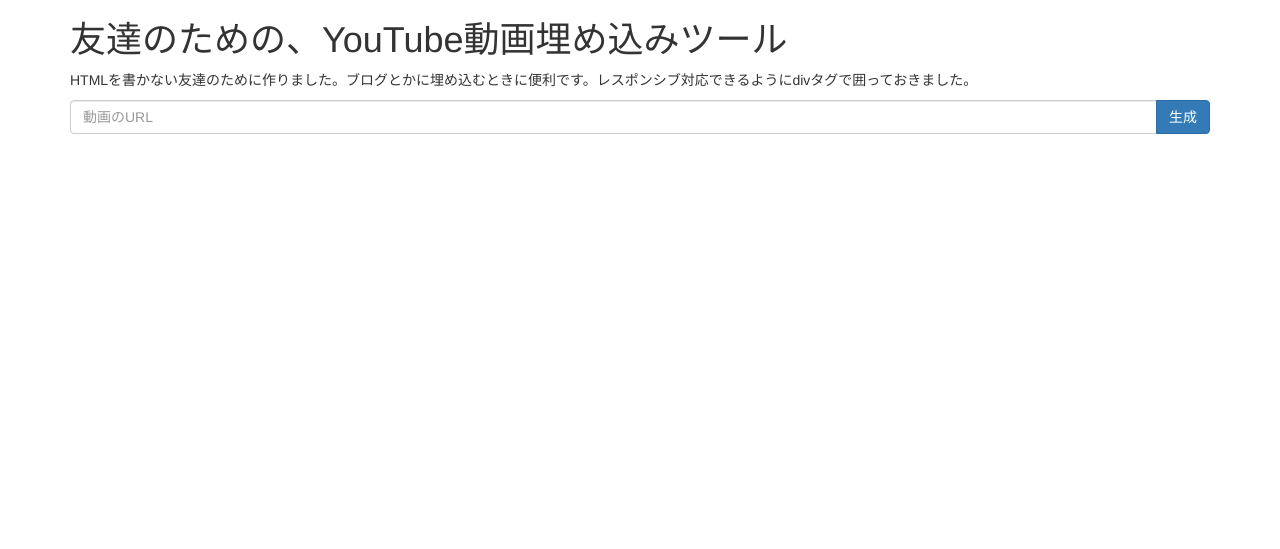
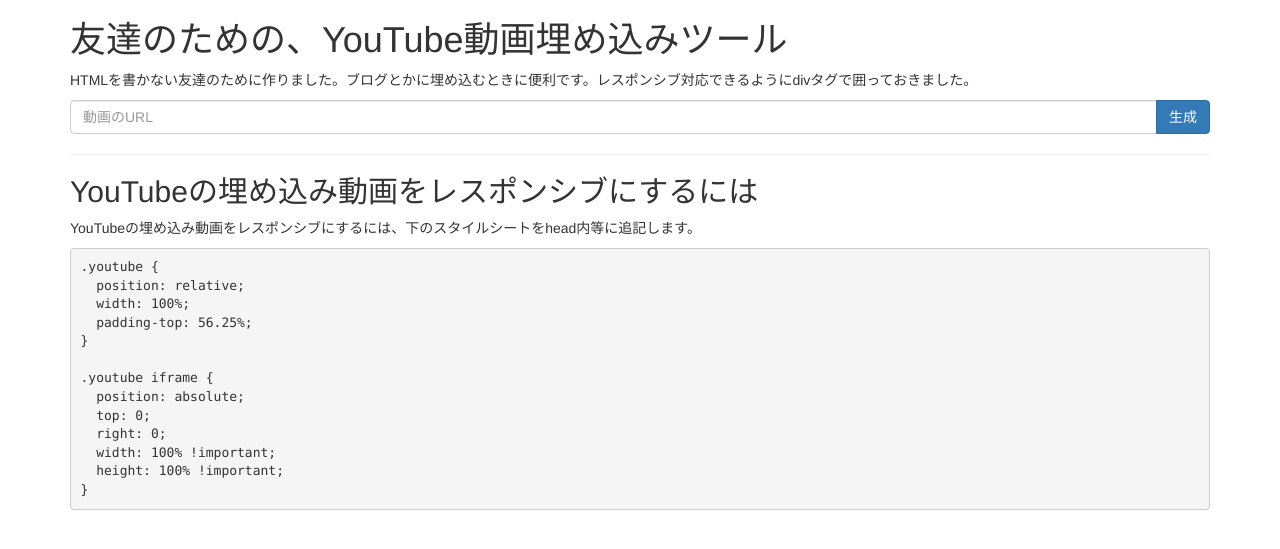
Before and after one commit to mushkinoko/mushkinoko.github.io, a Jekyll site: the page html/youtubeumekomi.html, which Jekyll copies as it is, in a window 1280 px wide. Shown: the top 549 px of the page. Built offline with Jekyll 4.4.1, drawn with Linux system fonts in a browser that asks for light colours.

Commit message:
Edit a File

```diff
--- a/html/youtubeumekomi.html
+++ b/html/youtubeumekomi.html
@@ -6,15 +6,8 @@
     <link rel="stylesheet" href="../bootstrap/css/bootstrap.min.css">
     <title>友達のための、YouTube動画埋め込みツール</title>
     <style>
-      #videopre {
-        margin-top: 8px;
-        display: none;
-      }
-      #copybutton, #closebutton {
-        margin-top: 8px;
-        margin-right: 8px;
-        display: none;
-      }
+      .input-group {margin-bottom: 8px;}
+      #videopre, #copybutton, #closebutton {display: none;}
     </style>
   </head>
   <body>
@@ -32,6 +25,22 @@
       <pre id="videopre"><code id="videocode"></code></pre>
       <button id="copybutton" class="btn btn-primary">コピーする</button>
       <button id="closebutton" class="btn btn-default">閉じる</button>
+      <hr>
+      <h2>YouTubeの埋め込み動画をレスポンシブにするには</h2>
+      <p>YouTubeの埋め込み動画をレスポンシブにするには、下のスタイルシートをhead内等に追記します。<p>
+      <pre><code>.youtube {
+  position: relative;
+  width: 100%;
+  padding-top: 56.25%;
+}
+
+.youtube iframe {
+  position: absolute;
+  top: 0;
+  right: 0;
+  width: 100% !important;
+  height: 100% !important;
+}</code></pre>
     </div>
   </body>
   <script src="//ajax.googleapis.com/ajax/libs/jquery/1.12.4/jquery.min.js"></script>
```
